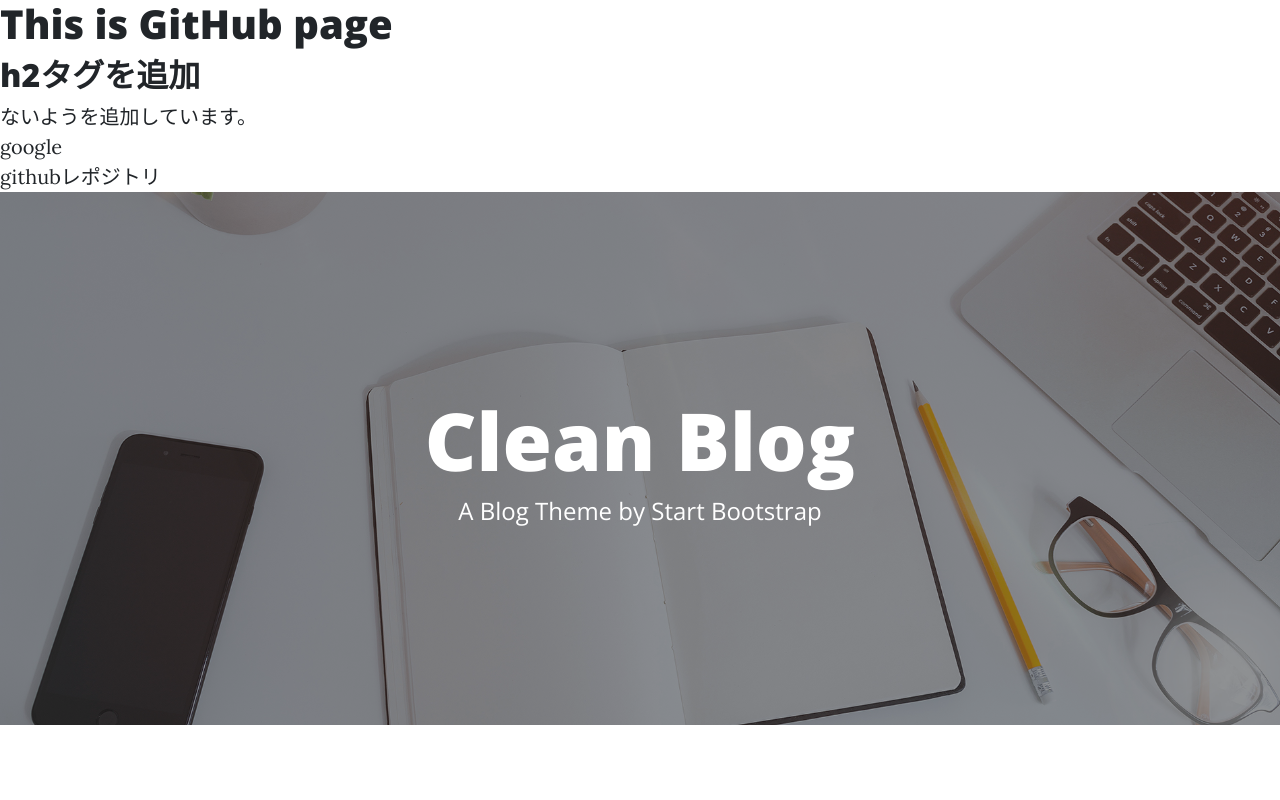
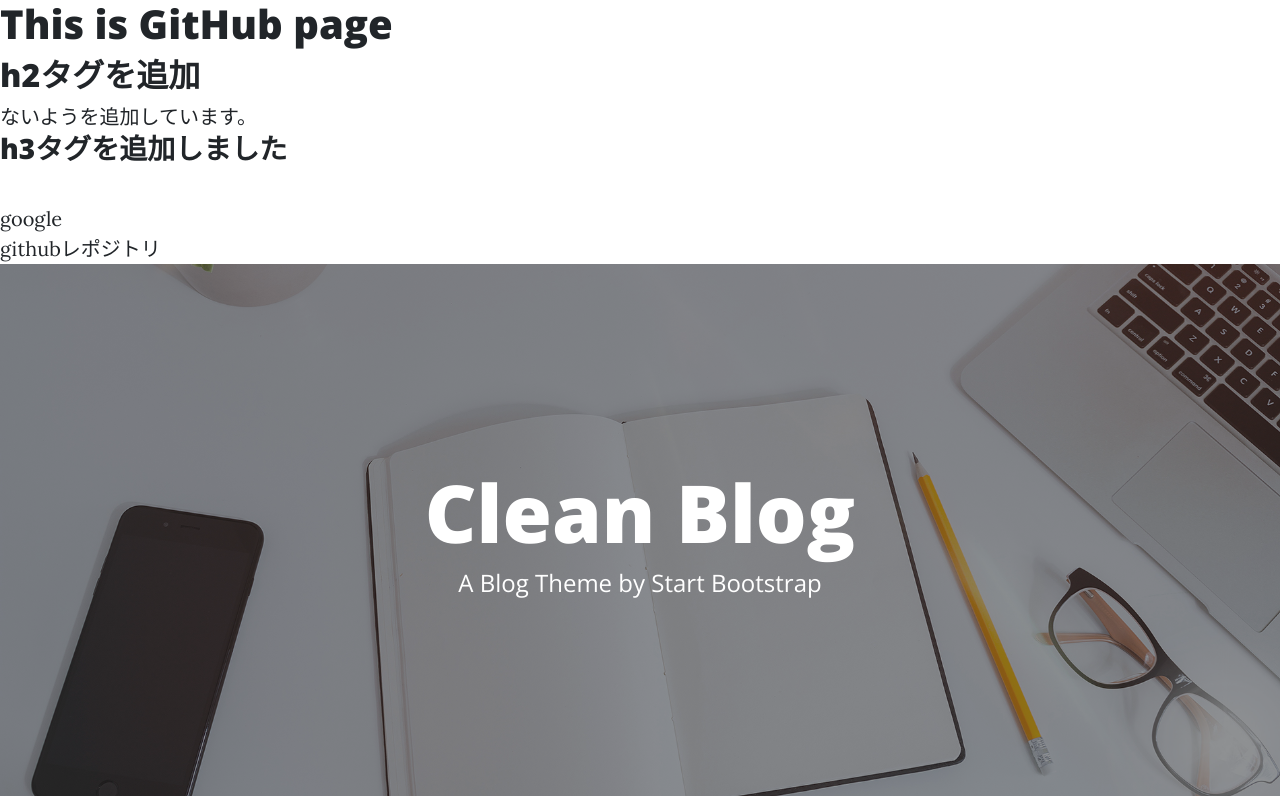
Before and after one commit to shizen-shin/yuta-miyasaka38.github.io, a website: page index.html in a window 1280 px wide. Shown: the top 800 px of the page. Drawn offline with nearby package versions, Linux system fonts and the light colour scheme.

Commit message:
h3タグ追加 (#4)
Co-authored-by: Yuta Miyasaka <miyaska_y@cyberowl.co.jp>

```diff
--- a/index.html
+++ b/index.html
@@ -13,6 +13,8 @@
 
   <h2>h2タグを追加</h2>
   ないようを追加しています。
+
+  <h3>h3タグを追加しました</h3>
 
   <br>
   <a href="https://www.google.com/">google</a>
```
